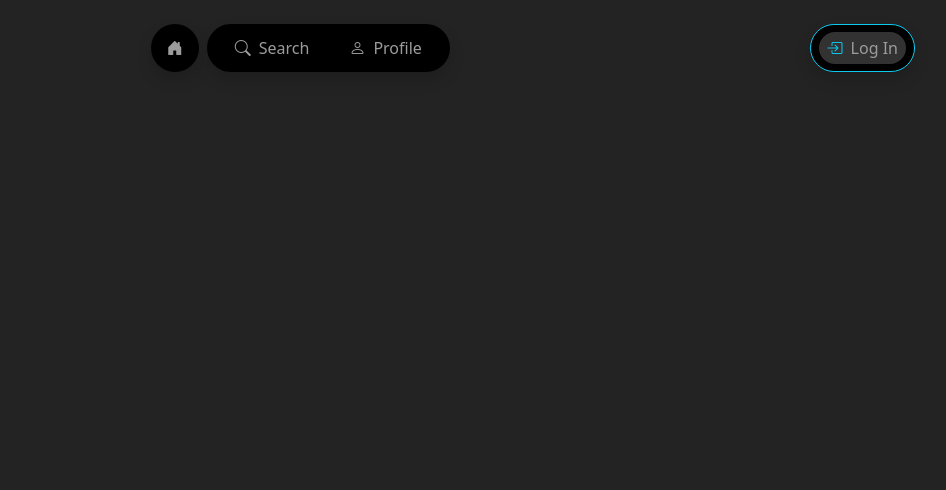
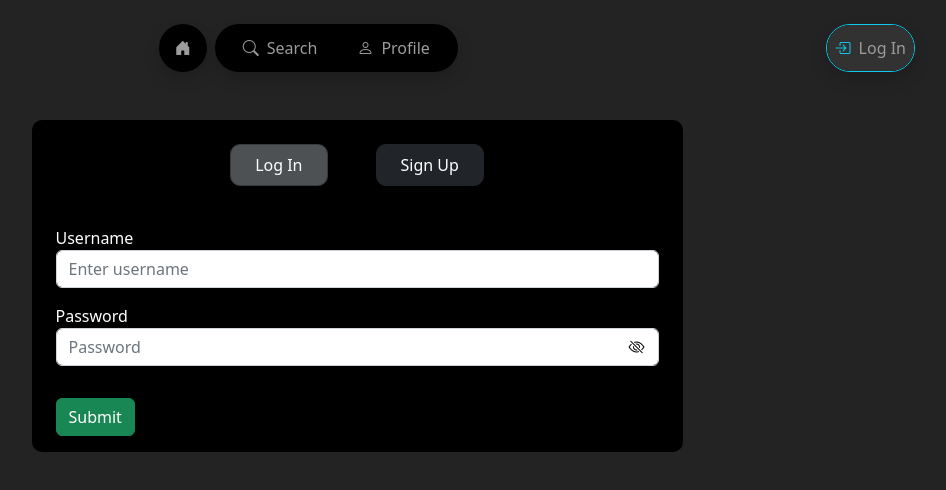
Before and after one commit to pridhvi/playbook-react-app, a React (Vite) app: page /login in a window 1280 px wide. Shown: the top 490 px of the page, without its empty margins (283-1229 px from the left). Built offline with nearby package versions, Linux system fonts and the light colour scheme.

Commit message:
skeleton login component completed

```diff
--- a/src/App.css
+++ b/src/App.css
@@ -2,3 +2,8 @@
 .nav-link>span:hover {
     background-color: rgb(50, 50, 50) !important;
 }
+
+form i {
+    margin-left: -30px;
+    cursor: pointer;
+}
--- a/src/App.tsx
+++ b/src/App.tsx
@@ -5,6 +5,7 @@ import Home from './components/home/Home'
 import NavigationBar from './components/NavigationBar'
 import Profile from './components/profile/Profile'
 import Search from './components/search/Search'
+import Login from './components/login/Login'
 
 const App: React.FC = () => {
 
@@ -16,6 +17,7 @@ const App: React.FC = () => {
           <Route index element={<Home />}></Route>
           <Route path='/profile' element={<Profile />}></Route>
           <Route path='/search' element={<Search />}></Route>
+          <Route path='/login' element={<Login />}></Route>
         </Routes>
       </BrowserRouter>
     </div>
--- a/src/components/NavigationBar.tsx
+++ b/src/components/NavigationBar.tsx
@@ -22,23 +22,23 @@ const NavigationBar: React.FC<NavigationBarProps> = ({ }) => {
 
 
         <Link className="nav-link p-0 d-flex justify-content-center" to="/search">
-          <span className={`wb-text-gray rounded-pill ms-1 me-1 p-1 pe-2 ps-2 pe-md-3 ps-md-3 ${(active === 'search') ? 'active' : ''}`}>
+          <span className={`wb-text-gray rounded-pill ms-1 me-1 p-1 pe-3 ps-3 ${(active === 'search') ? 'active' : ''}`}>
             <i className="me-2 bi bi-search"></i>
             <span>Search</span>
           </span>
         </Link>
 
         <Link className="nav-link p-0 d-flex justify-content-center" to="/profile">
-          <span className={`wb-text-gray rounded-pill ms-1 me-1 p-1 pe-2 ps-2 pe-md-3 ps-md-3 ${(active === 'profile') ? 'active' : ''}`}>
+          <span className={`wb-text-gray rounded-pill ms-1 me-1 p-1 pe-3 ps-3 ${(active === 'profile') ? 'active' : ''}`}>
             <i className="me-2 bi bi-person"></i>
             <span>Profile</span>
           </span>
         </Link>
       </div>
 
-      <Link className="ms-auto nav-link p-0 ps-2 pe-2 d-flex justify-content-center align-items-center rounded-pill bg-black shadow border border-info" to="/login">
-        <span className={`wb-text-gray rounded-pill p-1 pe-2 ps-2 ${(active === 'login') ? 'active' : ''}`}>
-          <i className="text-info me-md-2 bi bi-box-arrow-in-right"></i>
+      <Link className="ms-auto nav-link p-0 d-flex justify-content-center align-items-center rounded-pill bg-black shadow border border-info" to="/login">
+        <span className={`h-100 wb-text-gray rounded-pill p-1 pe-2 ps-2 d-flex justify-content-center align-items-center ${(active === 'login') ? 'active' : ''}`}>
+          <i className="text-info ms-2 ms-md-0 me-2 bi bi-box-arrow-in-right"></i>
           <span className='d-none d-md-inline'>Log In</span>
         </span>
       </Link>
--- /dev/null
+++ b/src/components/login/Login.tsx
@@ -0,0 +1,109 @@
+import React, { useState } from 'react'
+import { Link } from 'react-router-dom';
+
+interface LoginProps {
+
+}
+
+const Login: React.FC<LoginProps> = ({ }) => {
+    const [active, setActive] = useState("login");
+    const [showPassword, setShowPassword] = useState(false);
+    const [firstName, setFirstName] = useState("");
+    const [lastName, setLastName] = useState("");
+    const [username, setUsername] = useState("");
+    const [password, setPassword] = useState("");
+    const [confirmPassword, setConfirmPassword] = useState("");
+
+    const firstNameChangeHandler = (e: React.ChangeEvent<HTMLInputElement>): void => setFirstName(e.target.value)
+    const lastNameChangeHandler = (e: React.ChangeEvent<HTMLInputElement>): void => setLastName(e.target.value)
+    const usernameChangeHandler = (e: React.ChangeEvent<HTMLInputElement>): void => {
+        setUsername(e.target.value);
+        // Check if username is unique
+    }
+    const passwordChangeHandler = (e: React.ChangeEvent<HTMLInputElement>): void => setPassword(e.target.value)
+    const confirmPasswordChangeHandler = (e: React.ChangeEvent<HTMLInputElement>): void => setConfirmPassword(e.target.value)
+
+    return (
+        <div className='row container m-auto'>
+            <div className='col-12 col-md-10 col-lg-7 container bg-black wb-rounded-border'>
+                <div className='container d-flex justify-content-center'>
+                    <button
+                        onClick={() => setActive("login")}
+                        className={`btn btn-dark wb-rounded-border m-4 p-2 ps-4 pe-4 ${(active === 'login') ? 'active' : ''}`}>
+                        Log In
+                    </button>
+                    <button
+                        onClick={() => setActive("signup")}
+                        className={`btn btn-dark wb-rounded-border m-4 p-2 ps-4 pe-4 ${(active === 'signup') ? 'active' : ''}`}>
+                        Sign Up
+                    </button>
+                </div>
+
+                {active === 'login' &&
+                    <div className='container'>
+                        <form>
+                            <div className="form-group mt-3 mb-3">
+                                <label htmlFor="usernameInput">Username</label>
+                                <input value={username} onChange={usernameChangeHandler}
+                                    type="email" className="form-control" id="usernameInput" aria-describedby="emailHelp" placeholder="Enter username" />
+                            </div>
+                            <div className="form-group mt-3 mb-3">
+                                <label htmlFor="usernamePassword">Password</label>
+                                <input value={password} onChange={passwordChangeHandler}
+                                    type={showPassword ? "text": "password"} className="d-inline form-control" id="passwordInput" placeholder="Password" />
+                                <i className="d-inline bi bi-eye-slash text-black"
+                                    onClick={()=> setShowPassword(!showPassword)}></i>
+                            </div>
+                            <button type="submit" className="btn btn-success mt-3 mb-3">Submit</button>
+                        </form>
+                    </div>
+                }
+
+                {active === 'signup' &&
+                    <div className='container'>
+                        <form>
+                            <div className="form-group mt-3 mb-3">
+                                <label htmlFor="firstNameInput">First Name</label>
+                                <input value={firstName} onChange={firstNameChangeHandler}
+                                    type="email" className="form-control" id="firstNameInput" placeholder="Enter First Name" />
+                            </div>
+
+                            <div className="form-group mt-3 mb-3">
+                                <label htmlFor="lastNameInput">Last Name</label>
+                                <input value={lastName} onChange={lastNameChangeHandler}
+                                    type="email" className="form-control" id="lastNameInput" placeholder="Enter Last Name" />
+                            </div>
+
+                            <div className="form-group mt-3 mb-3">
+                                <label htmlFor="usernameInput">Username</label>
+                                <input value={username} onChange={usernameChangeHandler}
+                                    type="email" className="form-control" id="usernameInput" aria-describedby="usernameHelp" placeholder="Enter username" />
+                                <small id="usernameHelp" className="form-text text-muted">Choose a unique username</small>
+                            </div>
+
+                            <div className="form-group mt-3 mb-3">
+                                <label htmlFor="passwordInput">Password</label>
+                                <input value={password} onChange={passwordChangeHandler}
+                                    type={showPassword ? "text": "password"} className="d-inline form-control" id="passwordInput" placeholder="Enter new password" />
+                                <i className="d-inline bi bi-eye-slash text-black"
+                                    onClick={()=> setShowPassword(!showPassword)}></i>
+                                <small id="usernameHelp" className="form-text text-muted">Choose a strong password.</small>
+                            </div>
+                            <div className="form-group mt-3 mb-3">
+                                <label htmlFor="confirmPasswordInput">Confirm Password</label>
+                                <input value={confirmPassword} onChange={confirmPasswordChangeHandler}
+                                    type={showPassword ? "text": "password"} className="d-inline form-control" id="confirmPasswordInput" placeholder="Enter password again" />
+                                <i className="d-inline bi bi-eye-slash text-black"
+                                    onClick={()=> setShowPassword(!showPassword)}></i>
+                            </div>
+                            <button type="submit" className="btn btn-success mt-3 mb-3">Submit</button>
+                        </form>
+                    </div>
+                }
+
+            </div>
+        </div>
+    );
+}
+
+export default Login;
--- a/src/index.css
+++ b/src/index.css
@@ -8,7 +8,7 @@ body {
 }
 
 .wb-rounded-border {
-    border-radius: 30px;
+    border-radius: 10px;
 }
 
 .wb-bg-gray {
```
